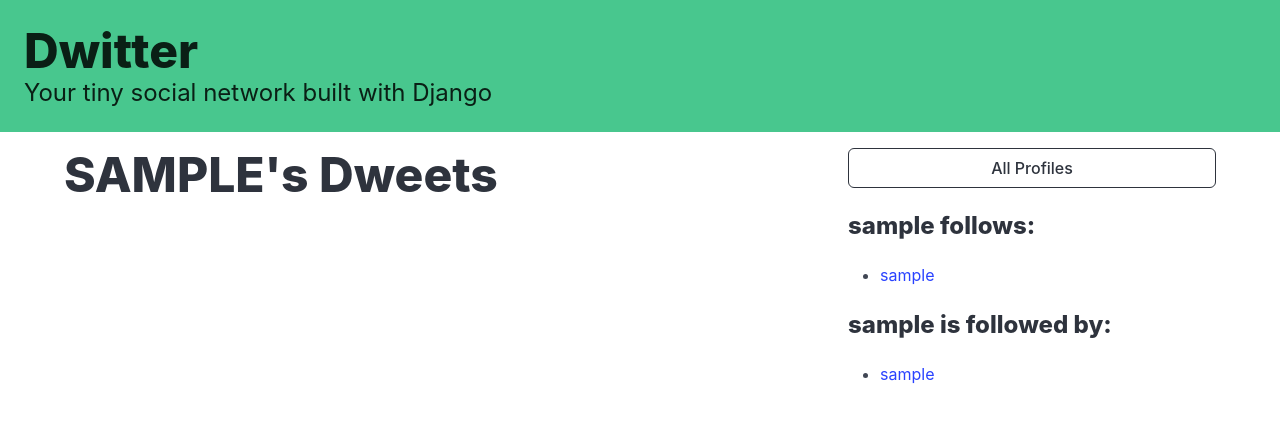
After one commit to amirqa1381/dwitter, a Django app: template main/templates/main/profile_detail.html in a window 1280 px wide. The commit adds this page. Shown: the top 423 px of the page. Run offline with Django 5.2, Linux system fonts and the light colour scheme; the template is opened without the code that fills it: values that come from a table or form of the project are taken from there, others are empty; tables that the repository leaves empty hold one stand-in row (values such as "Sample post").

Commit message:
Created profile_detaile for showing the detail of the user profile

```diff
--- /dev/null
+++ b/main/templates/main/profile_detail.html
@@ -0,0 +1,69 @@
+{% extends 'base.html' %}
+
+{% block title %}
+    Profile Detail
+{% endblock %}
+
+
+{% block content %}
+    <div class="column">
+
+        <div class="block">
+            <h1 class="title is-1">
+                {{ user_profile.user.username|upper }}'s Dweets
+            </h1>
+        </div>
+
+    </div>
+
+    <div class="column is-one-third">
+
+        <div class="block">
+            <a href="{% url 'profile_list' %}">
+                <button class="button is-dark is-outlined is-fullwidth">
+                    All Profiles
+                </button>
+            </a>
+        </div>
+
+        <div class="block">
+            <h3 class="title is-4">
+                {{ user_profile.user.username }} follows:
+            </h3>
+            <div class="content">
+                <ul>
+                    {% for following in user_profile.follows.all %}
+                        {% if request.user != following.user %}
+                            <li>
+                                <a href="{% url 'profile_detail' profile_id=following.id %}">
+                                    {{ following }}
+                                </a>
+                            </li>
+                        {% endif %}
+                    {% endfor %}
+                </ul>
+            </div>
+        </div>
+
+        <div class="block">
+            <h3 class="title is-4">
+                {{ user_profile.user.username }} is followed by:
+            </h3>
+            <div class="content">
+                <ul>
+                    {% for follower in user_profile.followers.all %}
+                        {% if request.user != follower.user%}
+                            <li>
+                                <a href="{% url 'profile_detail' profile_id=follower.id %}">
+                                    {{ follower }}
+                                </a>
+                            </li>
+                        {% endif %}
+                    {% endfor %}
+                </ul>
+            </div>
+        </div>
+
+    </div>
+
+{% endblock %}
--- a/main/templates/main/profile_list.html
+++ b/main/templates/main/profile_list.html
@@ -7,7 +7,7 @@
 
             <div class="block">
                 <div class="card">
-                    <a href="#">
+                    <a href="{% url 'profile_detail' profile.id%}">
                         <div class="card-content">
                             <div class="media">
                                 <div class="media-left">
```
